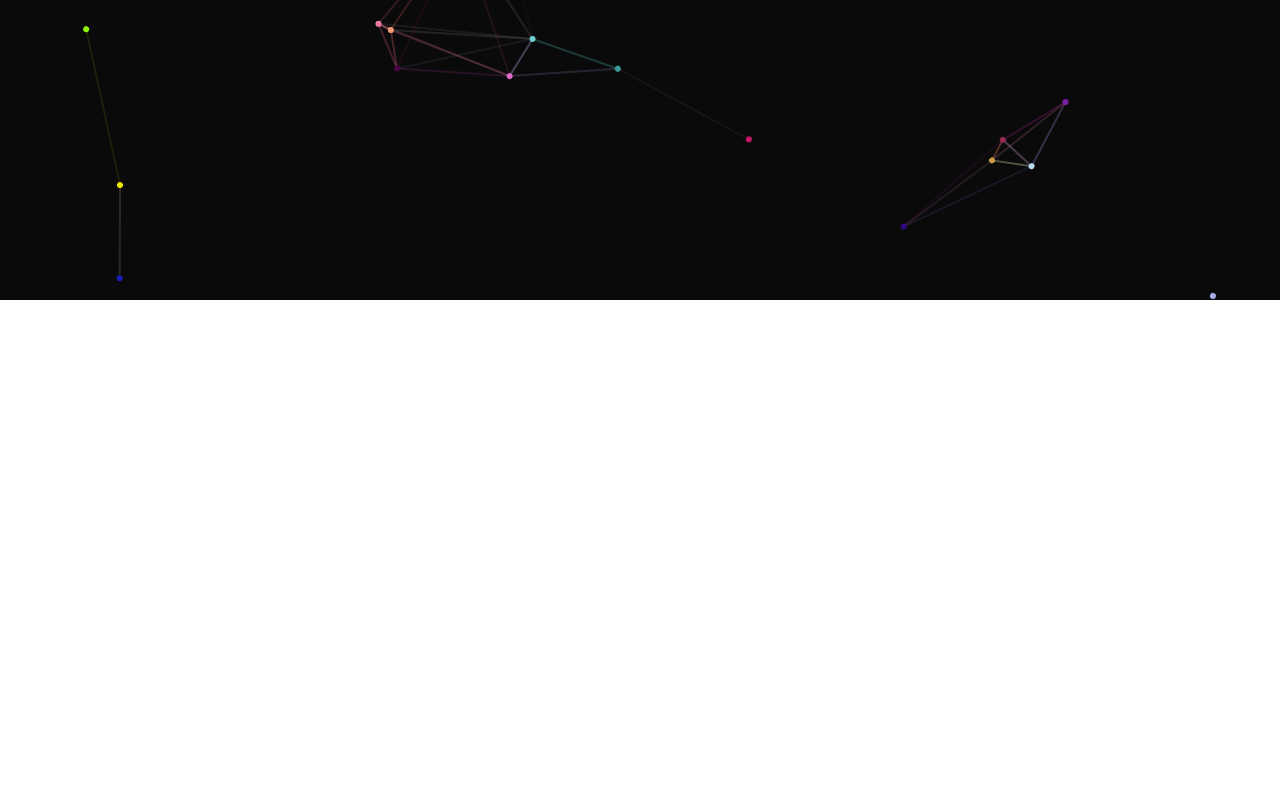
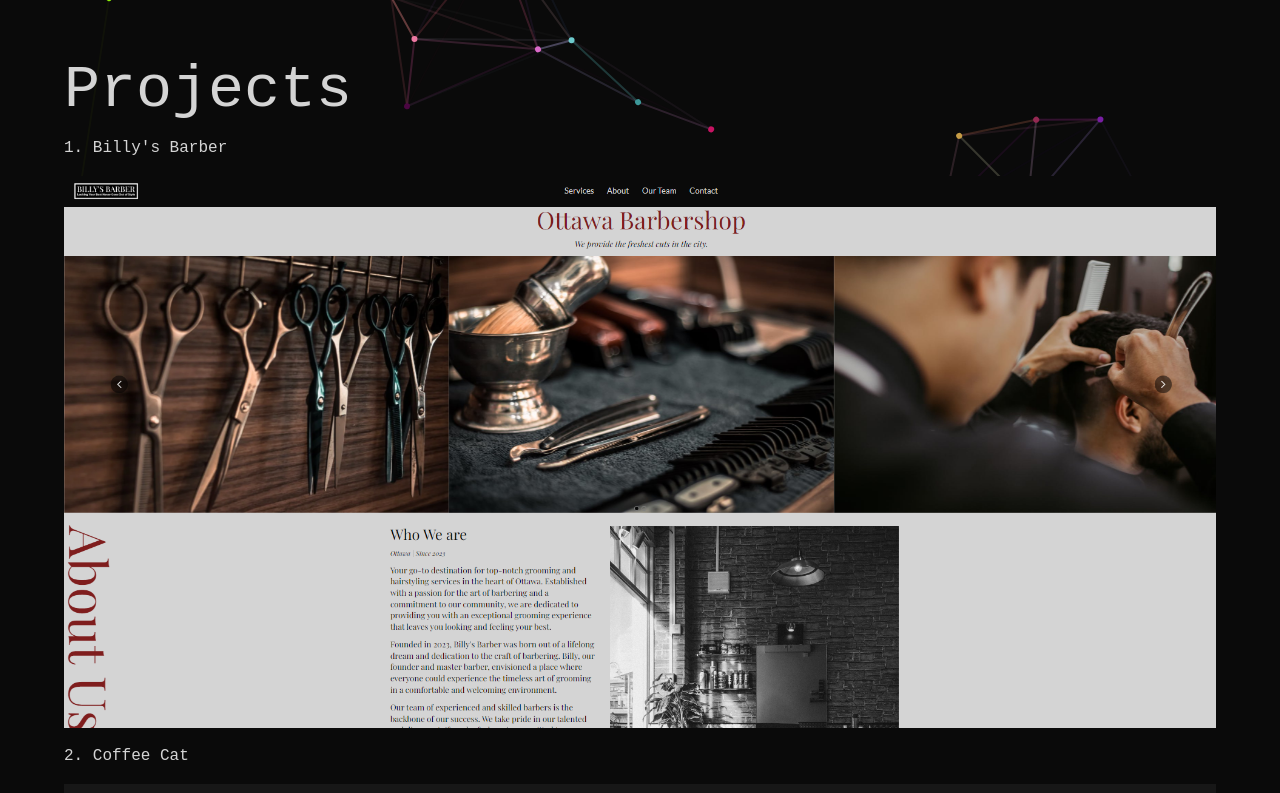
Before and after one commit to joayo13/portfolio, a React (Create React App) app: page / in a window 1280 px wide. Shown: the part 500-1293 px from the top of the page. Before the commit the page ends 800 px from the top, so only its background shows below. Built offline with nearby package versions, Linux system fonts and the light colour scheme.

Commit message:
added projects section, decided on making portfolio a single page app

```diff
--- a/src/Home.js
+++ b/src/Home.js
@@ -1,4 +1,6 @@
 import React, { useEffect, useState } from 'react'
+import billysbarber from './images/billysbarber.png'
+import coffeecat from './images/coffeecat.png'
 
 function Home() {
   const nameString = 'Jordan Ayotte'
@@ -34,6 +36,15 @@ function Home() {
                 <p className='py-10 text-2xl playfair'>Lorem ipsum dolor sit amet, consectetur adipiscing elit. Sed congue, diam at condimentum tempus, nunc nulla scelerisque arcu, posuere scelerisque arcu nisi vitae nisl. Quisque porttitor accumsan fringilla. Nulla at arcu in tortor venenatis malesuada elementum sit amet neque. Maecenas ultricies lorem justo, ut dictum lectus aliquam in. Praesent cursus vel mi nec lacinia. Etiam ullamcorper, lectus nec luctus varius, purus dui rutrum libero, nec vulputate lacus magna suscipit urna. Morbi malesuada eros vel tempor ullamcorper. Praesent imperdiet facilisis viverra. Morbi interdum molestie nibh quis sollicitudin. Quisque augue diam, iaculis a iaculis porttitor, laoreet ac urna. Integer sit amet urna volutpat, porttitor lectus vel, interdum nisl.</p>
                 </div>
             </section>
+            <section style={loadedName ? {animation: 'fade-in 0.5s forwards 300ms'} : null} className='max-w-6xl opacity-0 mx-auto py-10 mono z-20 relative'>
+            <h1 className='text-6xl py-4'>Projects</h1>
+            <ul className='flex flex-col gap-4'>
+              <h2>1. Billy's Barber</h2>
+              <img src={billysbarber}></img>
+              <h2>2. Coffee Cat</h2>
+              <img src={coffeecat}></img>
+            </ul>
+            </section>
         </main>
 
     </div>
```
